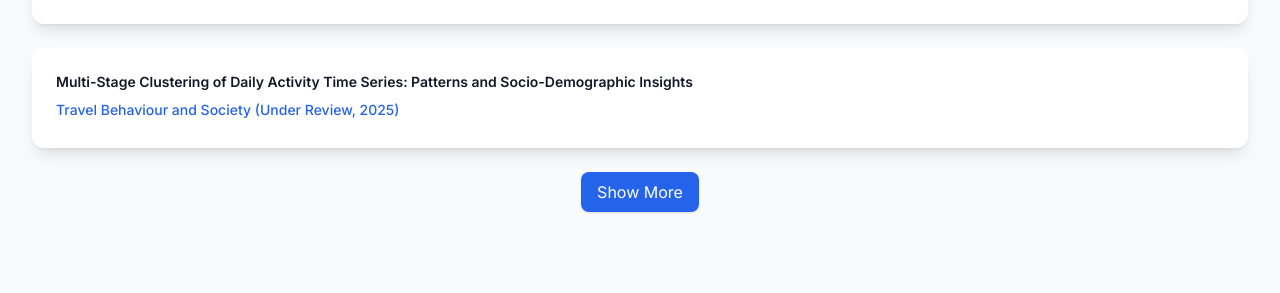
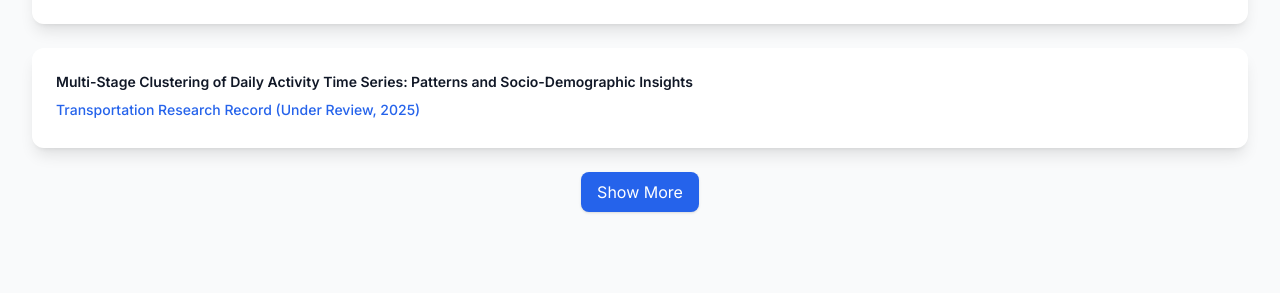
Before and after one commit to mselayan/mselayan.github.io, a Jekyll site: the page index.html, which Jekyll copies as it is, in a window 1280 px wide and 900 px high, scrolled down 4542 px. Shown: the part 159-452 px from the top of the window. Built offline with Jekyll 4.4.1, drawn with Linux system fonts in a browser that asks for light colours; nearby versions of some CDN libraries.

Commit message:
Update index.html

```diff
--- a/index.html
+++ b/index.html
@@ -413,7 +413,7 @@
           <!-- Under Review -->
           <div class="bg-white p-6 rounded-xl shadow-lg card-hover">
             <h3 class="text-sm font-semibold text-gray-900 mb-2">Multi-Stage Clustering of Daily Activity Time Series: Patterns and Socio-Demographic Insights</h3>
-            <p class="text-blue-600 font-medium text-sm mb-1">Travel Behaviour and Society (Under Review, 2025)</p>
+            <p class="text-blue-600 font-medium text-sm mb-1">Transportation Research Record (Under Review, 2025)</p>
           </div>
         </div>
 
```
